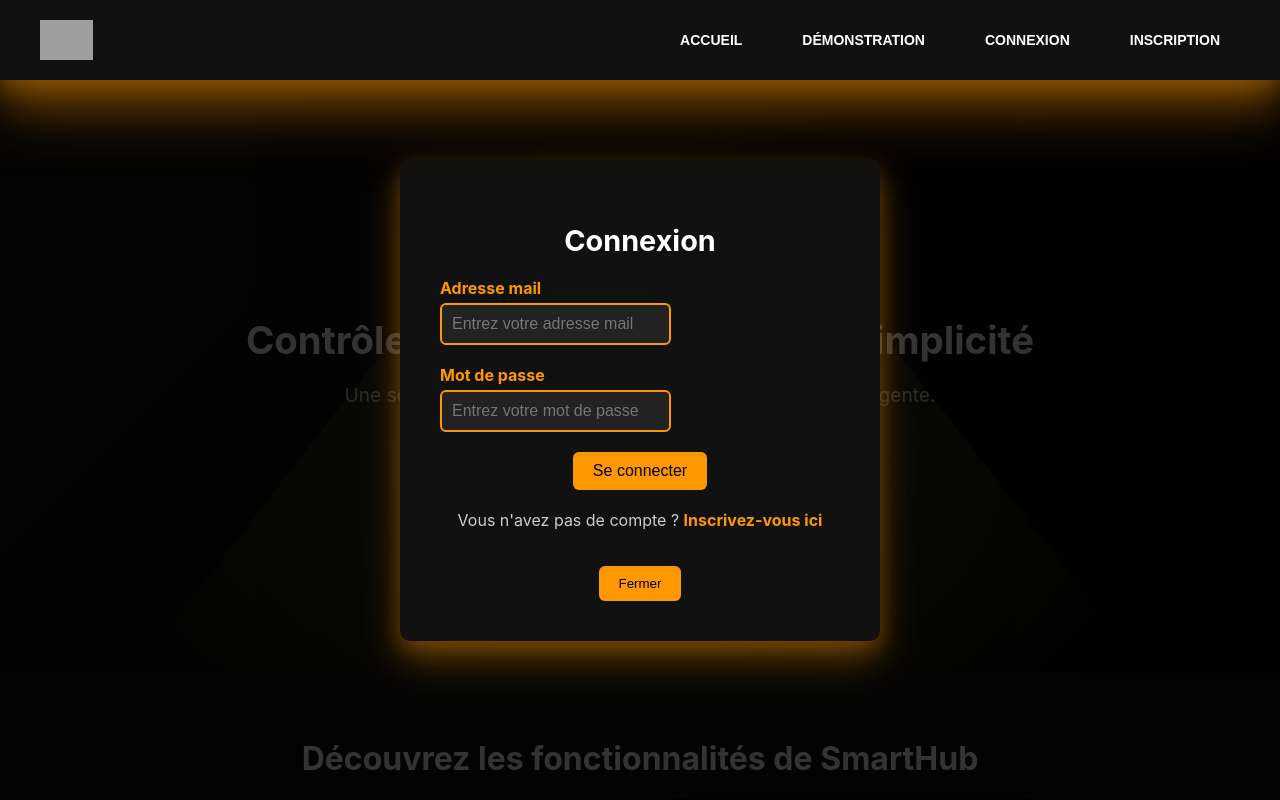
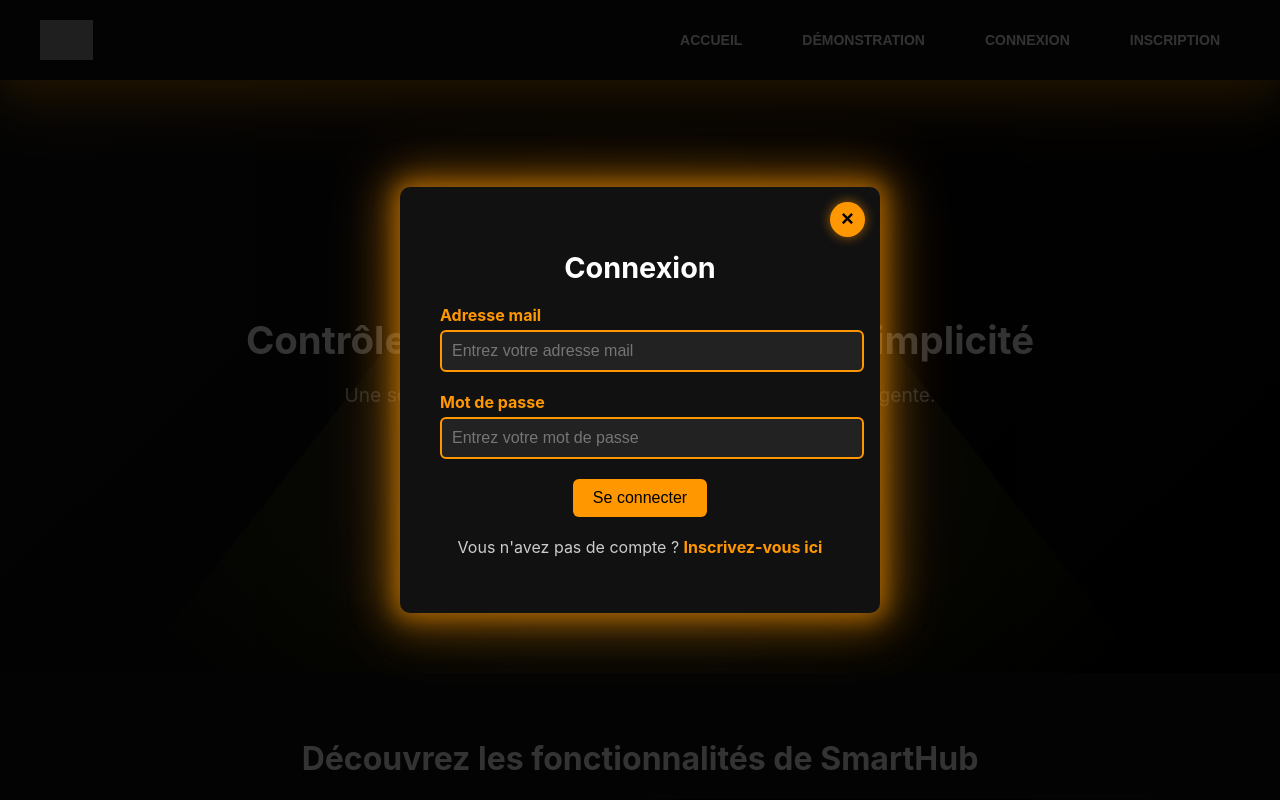
Before and after one commit to Thomshot/SmartHub, an Angular app in the folder front-end/: page /register in a window 1280 px wide. Both pictures are taken after a click on the button "CONNEXION". Shown: the top 800 px of the page. Built offline with nearby package versions, Linux system fonts and the light colour scheme; grey boxes are pictures that could not be loaded.

Commit message:
amélioration du CSS pour le form de connexion

```diff
--- a/front-end/src/app/app.component.html
+++ b/front-end/src/app/app.component.html
@@ -5,7 +5,7 @@
       <button routerLink="/" routerLinkActive="active">Accueil</button>
       <button routerLink="/demo" routerLinkActive="active">Démonstration</button>
       <button routerLinkActive="active" class="login-btn" (click)="openLoginPopup()">Connexion</button>
-      <button routerLink="/register" routerLinkActive="active" class="register-btn">Inscription</button>
+      <button (click)="navigateToRegister()" class="register-btn">Inscription</button>
     </nav>
   </div>
 </header>
@@ -44,6 +44,7 @@
 
 <div class="popup" *ngIf="isLoginPopupVisible">
   <div class="popup-content">
+    <button class="close-btn" (click)="closeLoginPopup()">×</button>
     <h2>Connexion</h2>
     <form>
       <div class="form-group">
@@ -60,7 +61,6 @@
       Vous n'avez pas de compte ?
       <a routerLink="/register">Inscrivez-vous ici</a>
     </p>
-    <button class="close-btn" (click)="closeLoginPopup()">Fermer</button>
   </div>
 </div>
 
--- a/front-end/src/app/app.component.scss
+++ b/front-end/src/app/app.component.scss
@@ -255,14 +255,19 @@ body {
 }
 
 .popup-content {
-  background-color: #111; /* Couleur de fond similaire à votre thème */
+  background-color: #111;
   padding: 40px;
   border-radius: 10px;
-  box-shadow: 0 8px 20px rgba(255, 152, 0, 0.25), 0 20px 40px rgba(255, 152, 0, 0.3);
+  box-shadow:
+    0 0 20px 6px rgba(255, 152, 0, 0.4),
+    0 0 40px 12px rgba(255, 152, 0, 0.3),
+    0 0 60px 18px rgba(255, 152, 0, 0.2);
   text-align: center;
   width: 90%;
   max-width: 400px;
+  position: relative; /* pour positionner le bouton en absolu */
 }
+
 
 .popup-content h2 {
   color: #fff;
@@ -273,6 +278,7 @@ body {
 .popup-content .form-group {
   margin-bottom: 20px;
   text-align: left;
+  width: 100%;
 }
 
 .popup-content label {
@@ -283,6 +289,7 @@ body {
 }
 
 .popup-content input {
+  width: 100%;
   color: #fff; /* Texte blanc */
   background-color: #222; /* Fond sombre */
   border: 2px solid #ff9800; /* Bordure orange */
@@ -329,16 +336,34 @@ body {
 }
 
 .close-btn {
-  margin-top: 20px;
-  background-color: #ff9800; /* Couleur orange */
-  color: #000; /* Texte noir */
+  position: absolute;
+  top: 15px;
+  right: 15px;
+  width: 35px;
+  height: 35px;
+  background-color: #ff9800;
+  color: #000;
   border: none;
-  padding: 10px 20px;
-  border-radius: 6px;
+  border-radius: 50%;
+  font-size: 22px;
+  font-weight: bold;
   cursor: pointer;
+  display: flex;
+  align-items: center;
+  justify-content: center;
   transition: background-color 0.3s ease;
+  box-shadow: 0 0 12px rgba(255, 152, 0, 0.6); /* glow autour */
 }
+
+.close-btn:hover {
+  background-color: #e67e22;
+}
+
 
 .close-btn:hover {
   background-color: #e67e22; /* Orange plus foncé au survol */
 }
+
+.popup {
+  z-index: 10000; /* Plus élevé que le header */
+}
```
